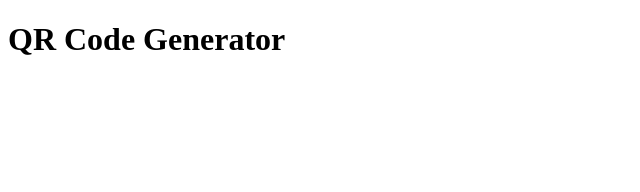
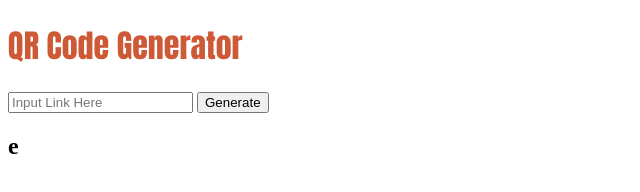
Before and after one commit to fluffyydev/qr, a plain HTML site: page index.html in a window 1280 px wide. Shown: the whole page, without its empty margins (0-640 px from the left). Drawn offline with Linux system fonts and the light colour scheme.

Commit message:
Update index.html

```diff
--- a/index.html
+++ b/index.html
@@ -1,13 +1,17 @@
 <!DOCTYPE html>
 <html>
   <head>
+    <title>QR Code Generator</title>
+    <link rel="stylesheet" href="styles.css">
+  </head>
+  <body>
 
-    <title>QR Code Generator</title>
-      </head>
-  <body>
     <h1>QR Code Generator</h1>
-    <h2 class="res">
 
-    </h2>
+    <input id="linkInput" type="url" placeholder="Input Link Here">
+    <button id="generateButton">Generate</button>
+    <h2 id="res">e</h2>
+
+    <script src="main.js"></script>
   </body>
 </html>
```
